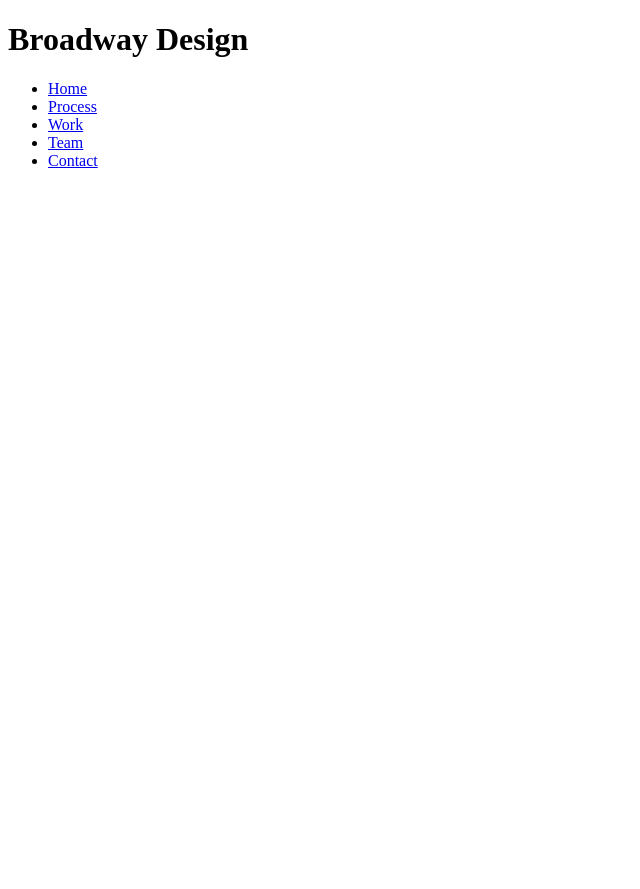
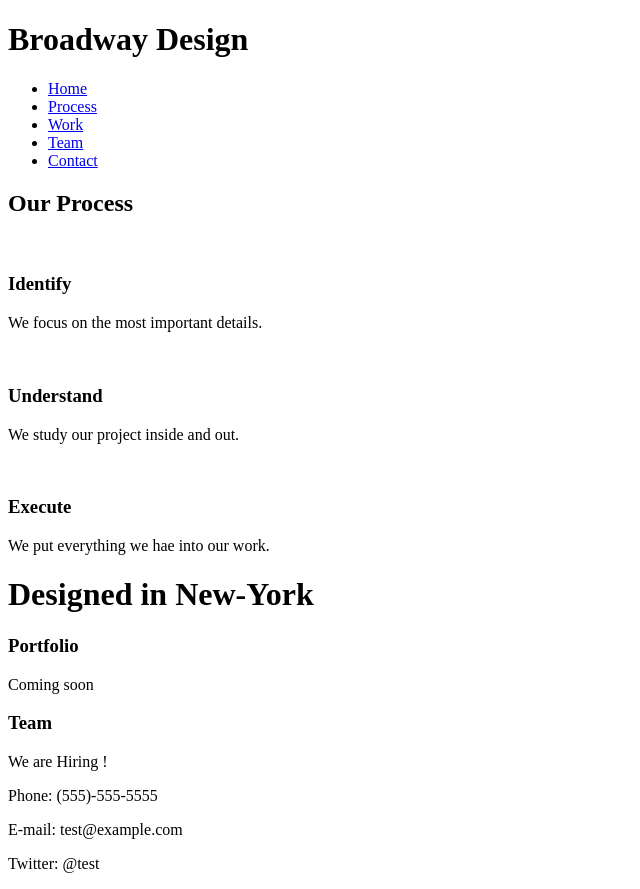
Before and after one commit to AlexMicas/BroadwayDesign, a plain HTML site: page index.html in a window 1280 px wide. Shown: the whole page, without its empty margins (0-640 px from the left). Before the commit the page ends 800 px from the top, so only its background shows below. Drawn offline with Linux system fonts and the light colour scheme.

Commit message:
manque footer index

```diff
--- a/index.html
+++ b/index.html
@@ -8,6 +8,9 @@
   <link rel="stylesheet" href="resources/css/main.css">
 </head>
 <body>
+
+  <!-- Header -->
+
   <header>
     <h1>Broadway Design</h1>
     <nav>
@@ -21,5 +24,46 @@
     </nav>
   </header>
 
+  <!-- process -->
+
+<div id="process">
+  <h2>Our Process</h2>
+  <img src="#" alt="">
+  <h3>Identify</h3>
+  <p>We focus on the most important details.</p>
+  <img src="#" alt="">
+  <h3>Understand</h3>
+  <p>We study our project inside and out.</p>
+  <img src="#" alt="">
+  <h3>Execute</h3>
+  <p>We put everything we hae into our work.</p>
+</div>
+
+<!-- Work -->
+
+<div id="work">
+  <h1>Designed in New-York</h1>
+  <h3>Portfolio</h3>
+  <p>Coming soon</p>
+</div>
+
+<!-- Team -->
+
+<div id="team">
+  <h3>Team</h3>
+  <p>We are Hiring !</p>
+</div>
+
+<div id="contact">
+  <p>Phone: (555)-555-5555</p>
+  <p>E-mail: test@example.com</p>
+  <p>Twitter: @test</p>
+
+</div>
+
+
+
+
+
 </body>
 </html>
```
